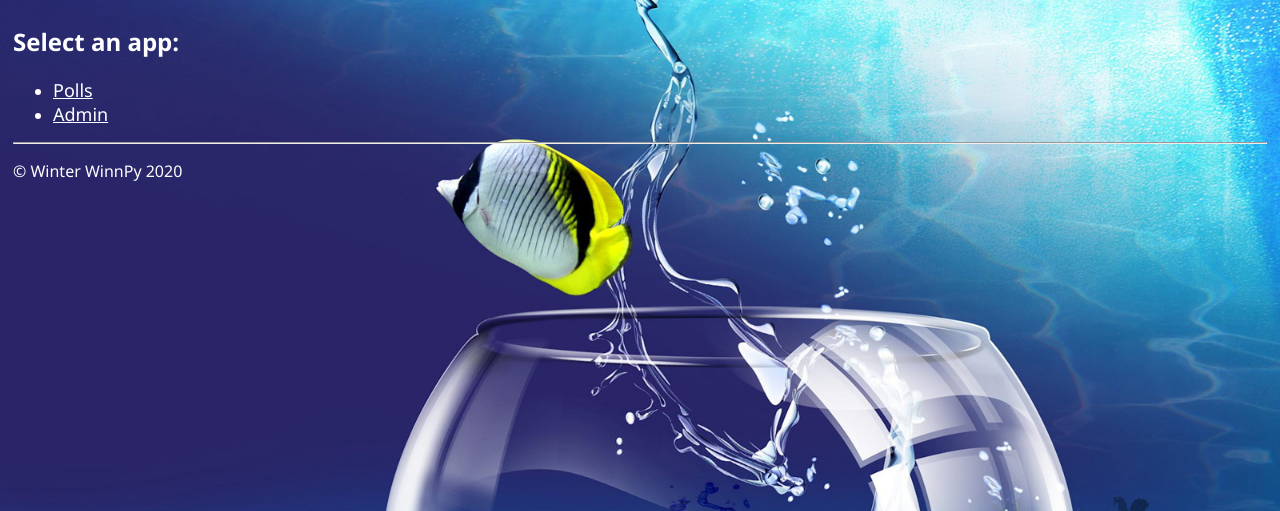
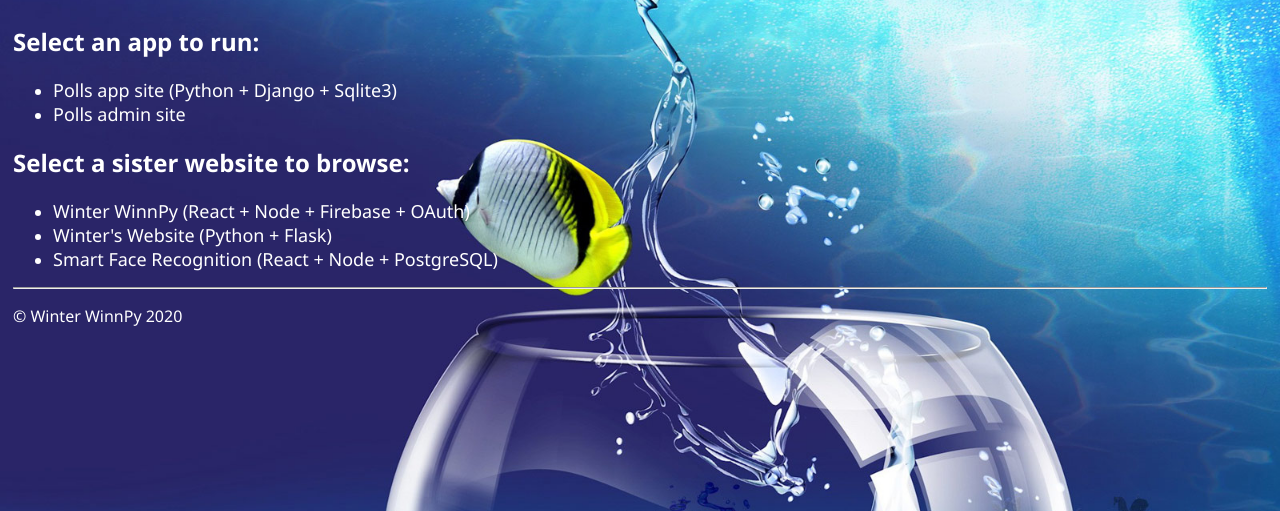
Before and after one commit to marvinxu99/py_django2, a Django app: page / in a window 1280 px wide. Shown: the part 47-558 px from the top of the page. Run offline with Django 3.2, Linux system fonts and the light colour scheme.

Commit message:
added redirect to other sister sites

```diff
--- a/web_project/polls/static/polls/style.css
+++ b/web_project/polls/static/polls/style.css
@@ -39,6 +39,10 @@ li a {
     color: white;
 }
 
+ul li a {
+    text-decoration: none;
+}
+
 div a {
     font-size: large;
     color: white
--- a/web_project/polls/templates/polls/index.html
+++ b/web_project/polls/templates/polls/index.html
@@ -4,9 +4,15 @@ Home
 {% endblock %}
 
 {% block content %}
-<h2>Select an app:</h2>
+<h2>Select an app to run:</h2>
 <ul>
-    <li><a href="http://localhost:8000/polls/">Polls</a></li>
-    <li><a href="http://localhost:8000/admin/">Admin</a></li>
+    <li><a href="polls/">Polls app site (Python + Django + Sqlite3)</a></li>
+    <li><a href="admin/">Polls admin site</a></li>
+</ul>
+<h2>Select a sister website to browse:</h2>
+<ul>
+    <li><a href="winter_winnpy/">Winter WinnPy (React + Node + Firebase + OAuth)</a></li>
+    <li><a href="winter_univer/">Winter's Website (Python + Flask)</a></li>
+    <li><a href="face_recognition/">Smart Face Recognition (React + Node + PostgreSQL)</a></li>
 </ul>
 {% endblock %}
--- a/web_project/polls/templates/polls/question.html
+++ b/web_project/polls/templates/polls/question.html
@@ -5,7 +5,7 @@ Questions
 
 {% block content %}
 {% if latest_question_list %}
-<h1>Poll questions:</h1>
+<h1>Click on a question to vote:</h1>
 <ul>
     {% for question in latest_question_list %}
     <li><a href="{% url 'polls:detail' question.id %}">{{ question.question_text }}</a></li>
--- a/web_project/polls/views.py
+++ b/web_project/polls/views.py
@@ -1,17 +1,22 @@
 from django.http import HttpResponse, HttpResponseRedirect
-from django.shortcuts import render, get_object_or_404
+from django.shortcuts import render, get_object_or_404, redirect
 from django.urls import reverse
 from django.views import generic
 from django.utils import timezone
 
-
 from .models import Question, Choice
-
-# Create your views here.
-
 
 def index(request):
     return render(request, 'polls/index.html')
+
+def winter_winnpy(request):
+    return redirect('http://winterai.herokuapp.com')
+
+def winter_univer(request):
+    return HttpResponseRedirect('http://winnpysoft.pythonanywhere.com')
+
+def face_recognition(request):
+    return HttpResponseRedirect('http://winter-x-face.herokuapp.com')
 
 def about(request):
     return render(request, 'polls/about.html')
--- a/web_project/web_project/urls.py
+++ b/web_project/web_project/urls.py
@@ -22,7 +22,10 @@ from polls import views
 urlpatterns = [
     path('admin/', admin.site.urls),
     path('polls/', include('polls.urls')),
-    path('', views.index, name='index')
+    path('', views.index, name='index'),
+    path('winter_winnpy/', views.winter_winnpy, name='winter_winnpy'),
+    path('winter_univer/', views.winter_univer, name='winter_univer'),
+    path('face_recognition/', views.face_recognition, name='face_recognition'),
 ]
 
 urlpatterns += staticfiles_urlpatterns()
```
